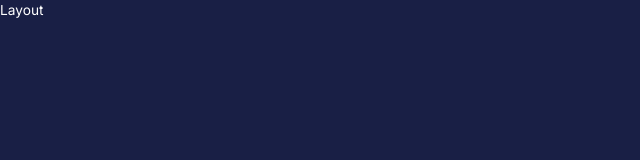
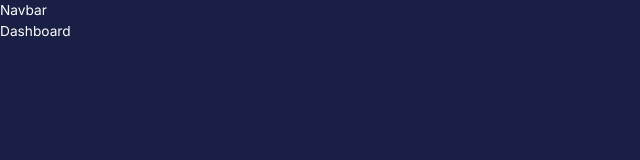
Before and after one commit to jtran714/shopmonkey, a React (Create React App) app in the folder client/: page /dashboard in a window 1280 px wide. Shown: the top 160 px of the page, without its empty margins (0-640 px from the left). Built offline with nearby package versions, Linux system fonts and the light colour scheme.

Commit message:
added navbar component

```diff
--- /dev/null
+++ b/client/src/components/FlexBetween.jsx
@@ -0,0 +1,10 @@
+const { default: styled } = require("@emotion/styled");
+const { Box } = require("@mui/system");
+
+const FlexBetween = styled(Box)({
+    display: "flex",
+    justifyContent: "space-between",
+    alignItems: "center",
+});
+
+export default FlexBetween;
--- /dev/null
+++ b/client/src/components/Navbar.jsx
@@ -0,0 +1,16 @@
+import React, { useState } from "react";
+import {
+  LightModeOutlined,
+  DarkModeOutlined,
+  Menu as MenuIcon,
+  Search,
+  SettingsOutlined,
+  ArrowDropDownCircleOutlined,
+} from "@mui/icons-material";
+import FlexBetween from "./FlexBetween";
+import { useDispatch } from "react-redux";
+import { setMode } from "state";
+
+export default function Navbar() {
+  return <div>Navbar</div>;
+}
--- a/client/src/scenes/layout/index.jsx
+++ b/client/src/scenes/layout/index.jsx
@@ -1,7 +1,16 @@
-import React from 'react'
+import React, { useState } from 'react';
+import { Box, useMediaQuery } from '@mui/system';
+import { Outlet } from 'react-router-dom';
+import { useSelector } from 'react-redux';
+import Navbar from "components/Navbar";
 
 export default function Layout() {
   return (
-    <div>Layout</div>
+    <Box width="100%" height="100%">
+      <Box>
+        <Navbar />
+        <Outlet />
+      </Box>
+    </Box>
   );
 }
```
